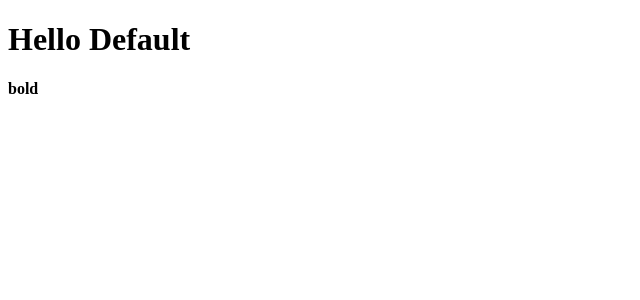
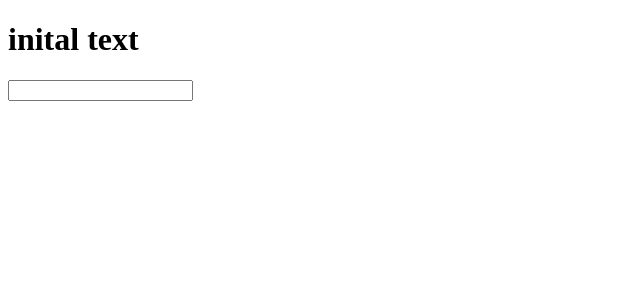
Before and after one commit to jchadhowell/react-lab, a React (Create React App) app: page / in a window 1280 px wide. Shown: the top 300 px of the page, without its empty margins (0-640 px from the left). Built offline with nearby package versions, Linux system fonts and the light colour scheme.

Commit message:
added state

```diff
--- a/src/App.js
+++ b/src/App.js
@@ -3,15 +3,30 @@ import PropTypes from 'prop-types'
 
 class App extends React.Component {
 
+  constructor(){
+    super();
+
+    this.state = {
+      txt: "inital text"
+    }
+
+  }
+
   render(){
     let txt = this.props.txt;
     return (
       <div>
-        <h1>{txt}</h1>
-        <b>bold</b>
-        </div>
+        <h1>{this.state.txt}</h1>
+        <input type="text" onChange={this.update.bind(this)}/>
+      </div>
     )
   }
+
+  update(e){
+    this.setState({txt:e.target.value});
+  }
+
+
 }
 
 App.propTypes = {
```
